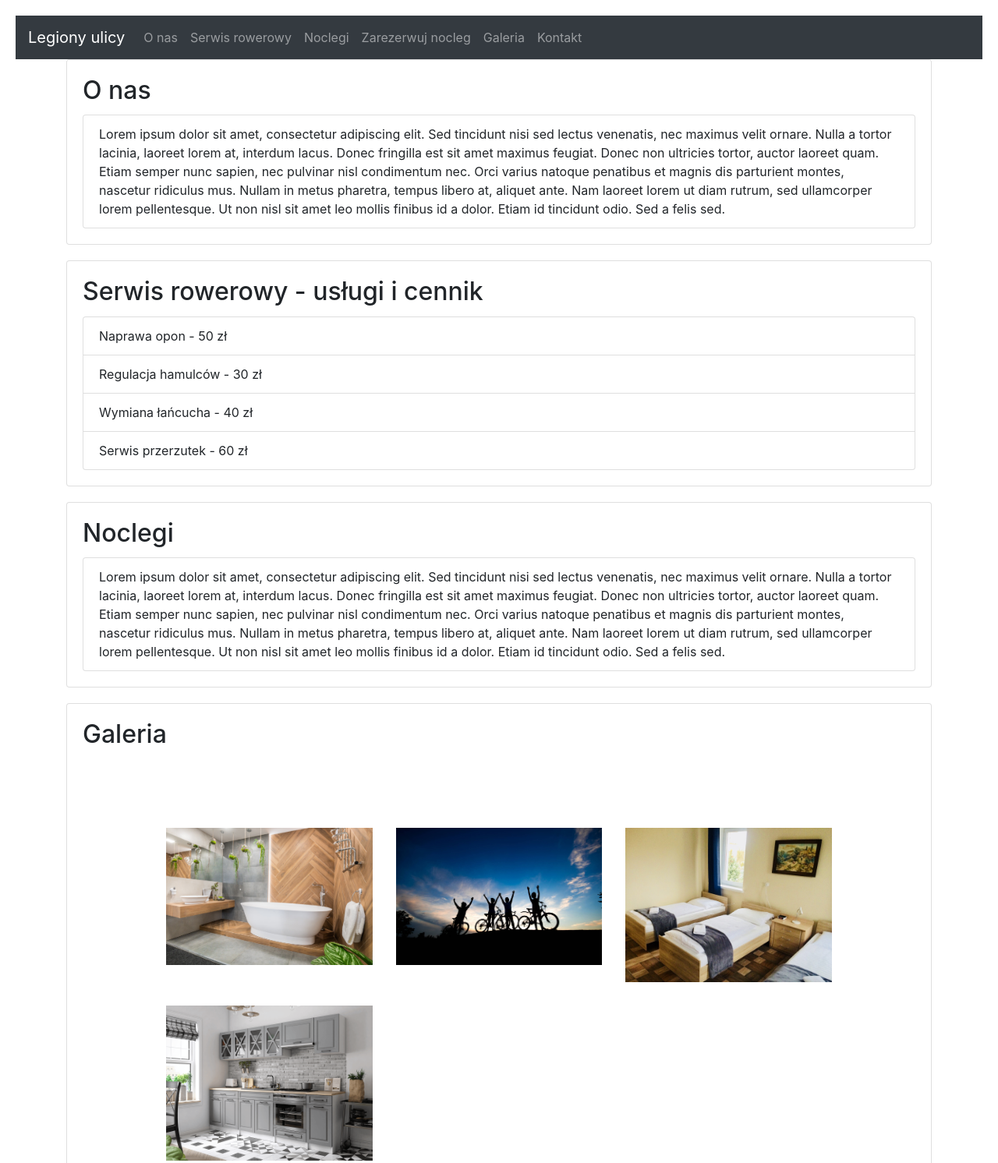
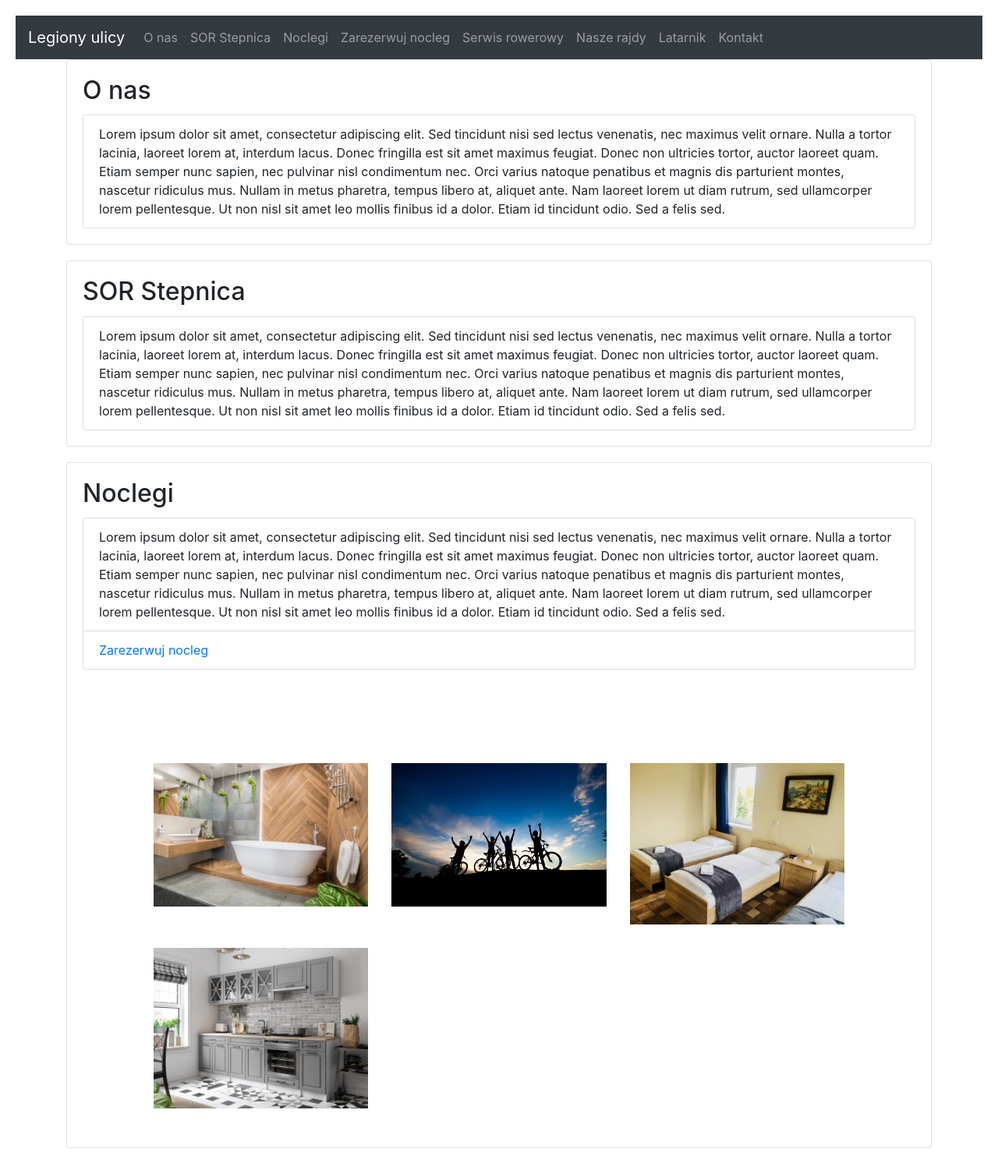
Before and after one commit to kajgul/SORStepnica, a plain HTML site: page index.html in a window 1280 px wide. Shown: the top 1492 px of the page at 78% size. Drawn offline with nearby package versions, Linux system fonts and the light colour scheme; some packages are replaced by stand-ins of ours; a script that the page names is missing.

Commit message:
Add files via upload

```diff
--- a/index.html
+++ b/index.html
@@ -20,7 +20,7 @@
           <a class="nav-link" href="#o_nas">O nas</a>
         </li>
         <li class="nav-item">
-          <a class="nav-link" href="#cennik">Serwis rowerowy</a>
+          <a class="nav-link" href="#SOR_Stepnica">SOR Stepnica</a>
         </li>
         <li class="nav-item">
           <a class="nav-link" href="#noclegi">Noclegi</a>
@@ -29,7 +29,13 @@
           <a class="nav-link" target="_blank" href="https://cpsystem.pl/systemy-rezerwacji-hotelowych-online-rodzaje-i-sposoby-dzialania/">Zarezerwuj nocleg</a>
         </li>
         <li class="nav-item">
-            <a class="nav-link" href="#galeria">Galeria</a>
+          <a class="nav-link" href="#cennik">Serwis rowerowy</a>
+        </li>
+        <li class="nav-item">
+          <a class="nav-link" href="#nasze_rajdy">Nasze rajdy</a>
+        </li>
+        <li class="nav-item">
+          <a class="nav-link" href="#latarnik">Latarnik</a>
         </li>
         <li class="nav-item">
           <a class="nav-link" href="#kontakt">Kontakt</a>
@@ -52,6 +58,39 @@
       </div>
     </section>
 
+    <section id="SOR_Stepnica">
+      <div class="card">
+        <div class="card-body">
+          <h2 class="card-title">SOR Stepnica</h2>
+          <ul class="list-group">
+            <li class="list-group-item">Lorem ipsum dolor sit amet, consectetur adipiscing elit. Sed tincidunt nisi sed lectus venenatis, nec maximus velit ornare. Nulla a tortor lacinia, laoreet lorem at, interdum lacus. Donec fringilla est sit amet maximus feugiat. Donec non ultricies tortor, auctor laoreet quam. Etiam semper nunc sapien, nec pulvinar nisl condimentum nec. Orci varius natoque penatibus et magnis dis parturient montes, nascetur ridiculus mus. Nullam in metus pharetra, tempus libero at, aliquet ante. Nam laoreet lorem ut diam rutrum, sed ullamcorper lorem pellentesque. Ut non nisl sit amet leo mollis finibus id a dolor. Etiam id tincidunt odio. Sed a felis sed.
+            </li>
+          </ul>
+        </div>
+      </div>
+    </section>
+
+    <section id="noclegi">
+      <div class="card">
+        <div class="card-body">
+          <h2 class="card-title">Noclegi</h2>
+          <ul class="list-group">
+            <li class="list-group-item">Lorem ipsum dolor sit amet, consectetur adipiscing elit. Sed tincidunt nisi sed lectus venenatis, nec maximus velit ornare. Nulla a tortor lacinia, laoreet lorem at, interdum lacus. Donec fringilla est sit amet maximus feugiat. Donec non ultricies tortor, auctor laoreet quam. Etiam semper nunc sapien, nec pulvinar nisl condimentum nec. Orci varius natoque penatibus et magnis dis parturient montes, nascetur ridiculus mus. Nullam in metus pharetra, tempus libero at, aliquet ante. Nam laoreet lorem ut diam rutrum, sed ullamcorper lorem pellentesque. Ut non nisl sit amet leo mollis finibus id a dolor. Etiam id tincidunt odio. Sed a felis sed.
+            </li>
+            <li class="list-group-item">
+              <a href="https://cpsystem.pl/systemy-rezerwacji-hotelowych-online-rodzaje-i-sposoby-dzialania/">Zarezerwuj nocleg</a>
+            </li>
+          </ul>
+        </div>
+        <div class="img-gallery">
+          <img src="images/1.jpg" onclick="openFullImg(this.src)">
+          <img src="images/2.jpg" onclick="openFullImg(this.src)">
+          <img src="images/3.jpg" onclick="openFullImg(this.src)">
+          <img src="images/4.png" onclick="openFullImg(this.src)">
+        </div>
+      </div>
+    </section>
+
     <section id="cennik">
       <div class="card">
         <div class="card-body">
@@ -66,19 +105,44 @@
       </div>
     </section>
 
-
-  <section id="noclegi">
+    <section id="nasze_rajdy">
       <div class="card">
         <div class="card-body">
-        <h2 class="card-title">Noclegi</h2>
+          <h2 class="card-title">Nasze rajdy</h2>
           <ul class="list-group">
-          <li class="list-group-item">Lorem ipsum dolor sit amet, consectetur adipiscing elit. Sed tincidunt nisi sed lectus venenatis, nec maximus velit ornare. Nulla a tortor lacinia, laoreet lorem at, interdum lacus. Donec fringilla est sit amet maximus feugiat. Donec non ultricies tortor, auctor laoreet quam. Etiam semper nunc sapien, nec pulvinar nisl condimentum nec. Orci varius natoque penatibus et magnis dis parturient montes, nascetur ridiculus mus. Nullam in metus pharetra, tempus libero at, aliquet ante. Nam laoreet lorem ut diam rutrum, sed ullamcorper lorem pellentesque. Ut non nisl sit amet leo mollis finibus id a dolor. Etiam id tincidunt odio. Sed a felis sed.
+            <li class="list-group-item">Rajdy to to to i to. Organizujemy je w sposób taki taki i taki.
+              <br>UWAGA!!! trwają zapisy na rajd w okół zalewu Szczecińskiego 2023. Kliknij w link poniżej.
+            </li>
+            <li class="list-group-item"><a href="https://cpsystem.pl/systemy-rezerwacji-hotelowych-online-rodzaje-i-sposoby-dzialania/">Rajd w okół Zalewu Szczecińskiego 2023</a>
+            </li>
+            <li class="list-group-item"><a href="https://cpsystem.pl/systemy-rezerwacji-hotelowych-online-rodzaje-i-sposoby-dzialania/">Rajd w okół Zalewu Szczecińskiego 2022</a>
+            </li>
+            <li class="list-group-item"><a href="https://cpsystem.pl/systemy-rezerwacji-hotelowych-online-rodzaje-i-sposoby-dzialania/">Rajd w okół Zalewu Szczecińskiego 2021</a>
             </li>
           </ul>
         </div>
       </div>
     </section>
 
+    <section id="latarnik">
+      <div class="card">
+        <div class="card-body">
+          <h2 class="card-title">Latarnik</h2>
+          <ul class="list-group">
+            <li class="list-group-item">Latarnik to to to i to. Organizujemy go w sposób taki taki i taki.
+              <br>Obecnie żaden Latarnik nie jest organizowany
+            </li>
+            <li class="list-group-item"><a href="https://cpsystem.pl/systemy-rezerwacji-hotelowych-online-rodzaje-i-sposoby-dzialania/">Edycja zimowa 2016</a>
+            </li>
+            <li class="list-group-item"><a href="https://cpsystem.pl/systemy-rezerwacji-hotelowych-online-rodzaje-i-sposoby-dzialania/">Edycja letnia 2017</a>
+            </li>
+            <li class="list-group-item"><a href="https://cpsystem.pl/systemy-rezerwacji-hotelowych-online-rodzaje-i-sposoby-dzialania/">Edycja zimowa 2018</a>
+            </li>
+          </ul>
+        </div>
+      </div>
+    </section>
+<!--
   <section id="galeria">
     <div class="card">
       <div class="card-body">
@@ -96,6 +160,7 @@
       </div>
     </div>
   </section>
+-->
 
   <section id="kontakt">
     <div class="card">
```
Lines whose indentation alone changed are shown as unchanged.
